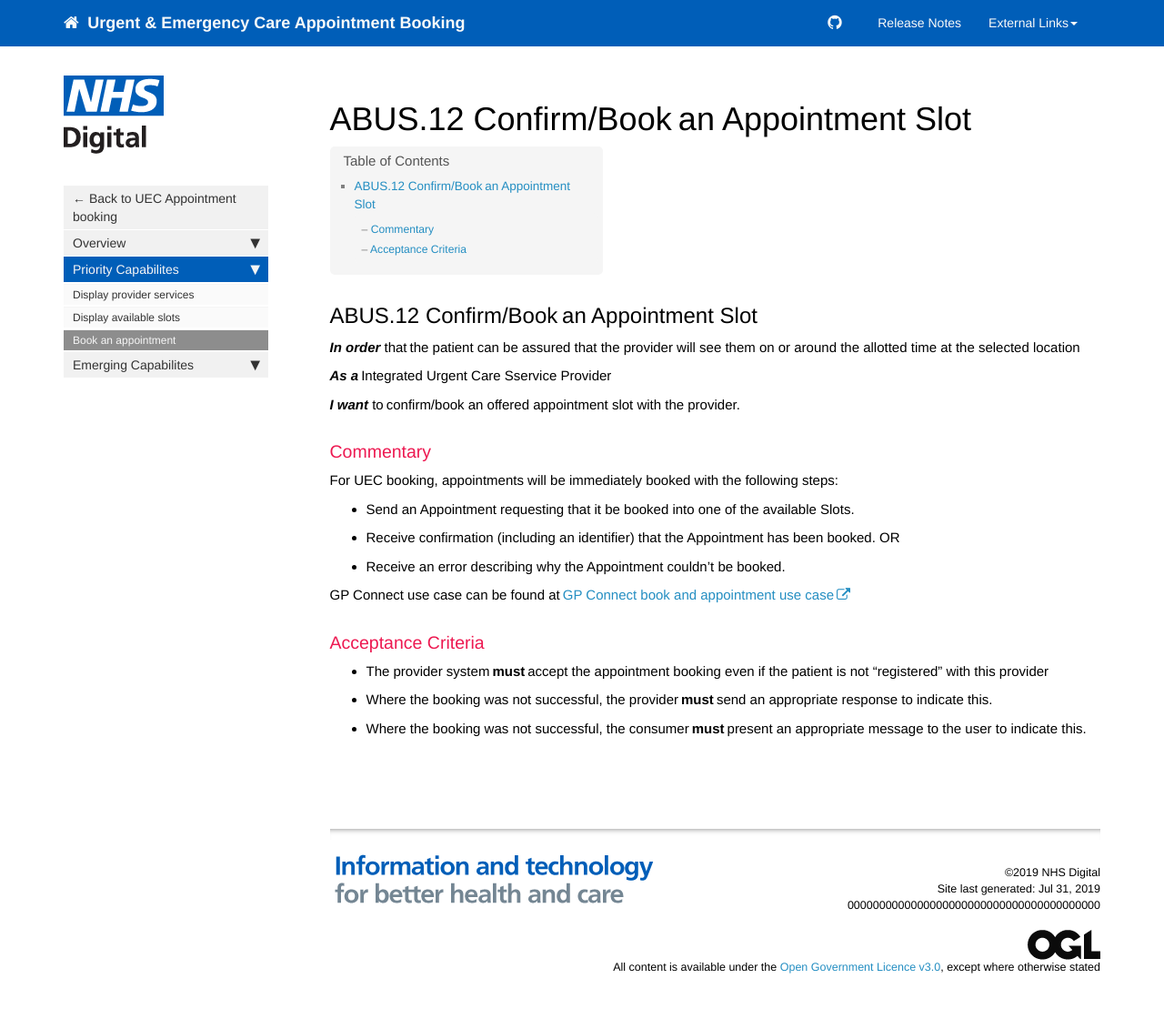
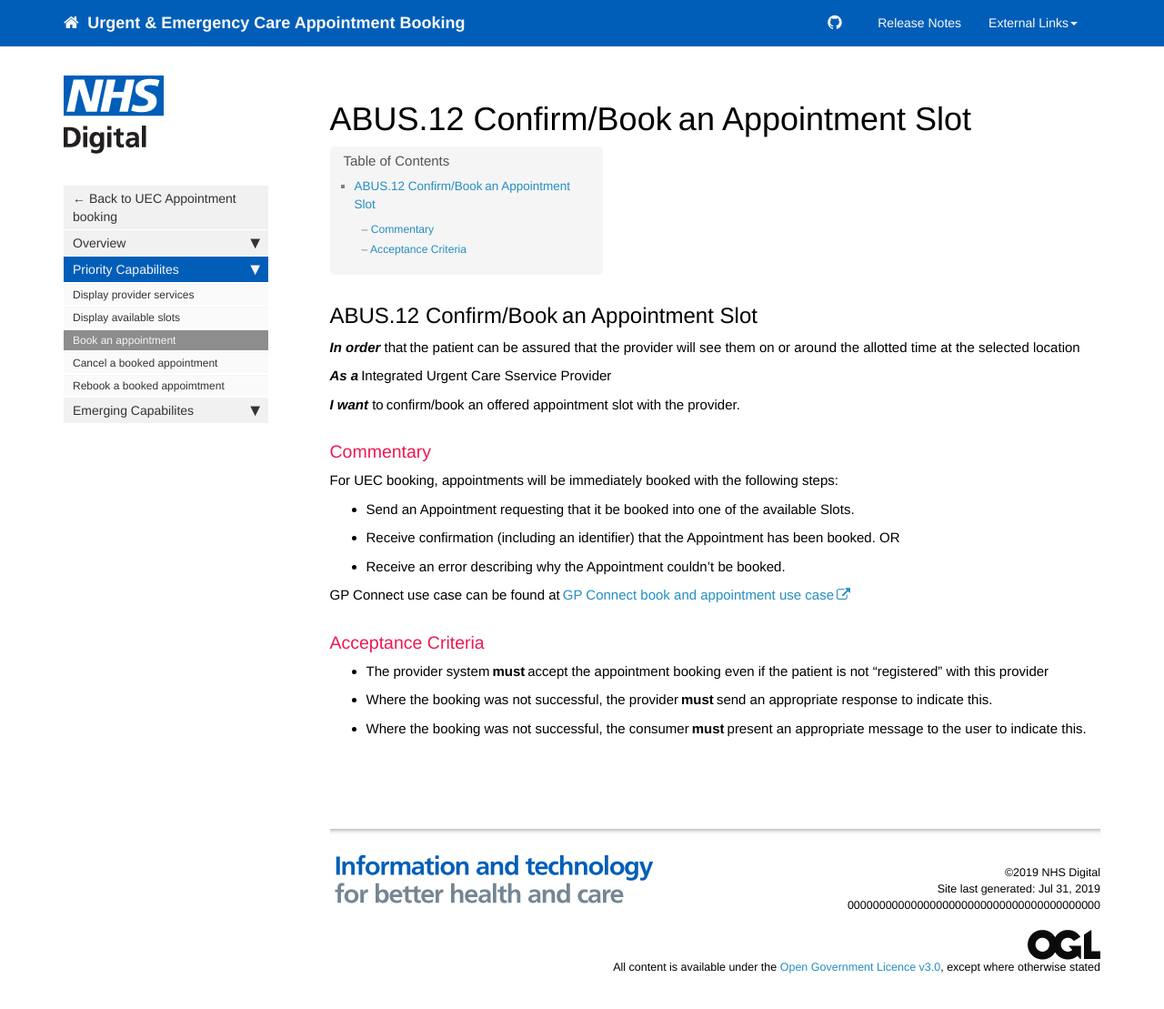
Before and after one commit to nhsd-a2si/docs-uec-appts, a Jekyll site: the page built from _pages/scope/usecases/usep_abus12.md, in a window 1280 px wide and 1133 px high. Shown: the top 1109 px of the window at 91% size. Built offline with Jekyll 4.4.1, drawn with Linux system fonts in a browser that asks for light colours; nearby versions of some CDN libraries.

Commit message:
Update usecase_sidebar.yml

```diff
--- a/_data/sidebars/usecase_sidebar.yml
+++ b/_data/sidebars/usecase_sidebar.yml
@@ -16,16 +16,16 @@ entries:
     - title: Book an appointment
       url: /usep_abus12.html
       output: web, pdf
+    - title: Cancel a booked appointment
+      url: /usee_abus21.html
+      output: web, pdf
+    - title: Rebook a booked appoimtment
+      url: /usee_abus22.html
+      output: web, pdf
 
   - title: Emerging Capabilites
     output: web
     folderitems:
-    - title: Cancel a booked appointment
-      url: /usee_abus21.html
-      output: web, pdf
-    - title: Amend a booked appoimtment
-      url: /usee_abus22.html
-      output: web, pdf
     - title: Booking outside assessment timeframe
       url: /usep_abus13.html
       output: web, pdf
```
